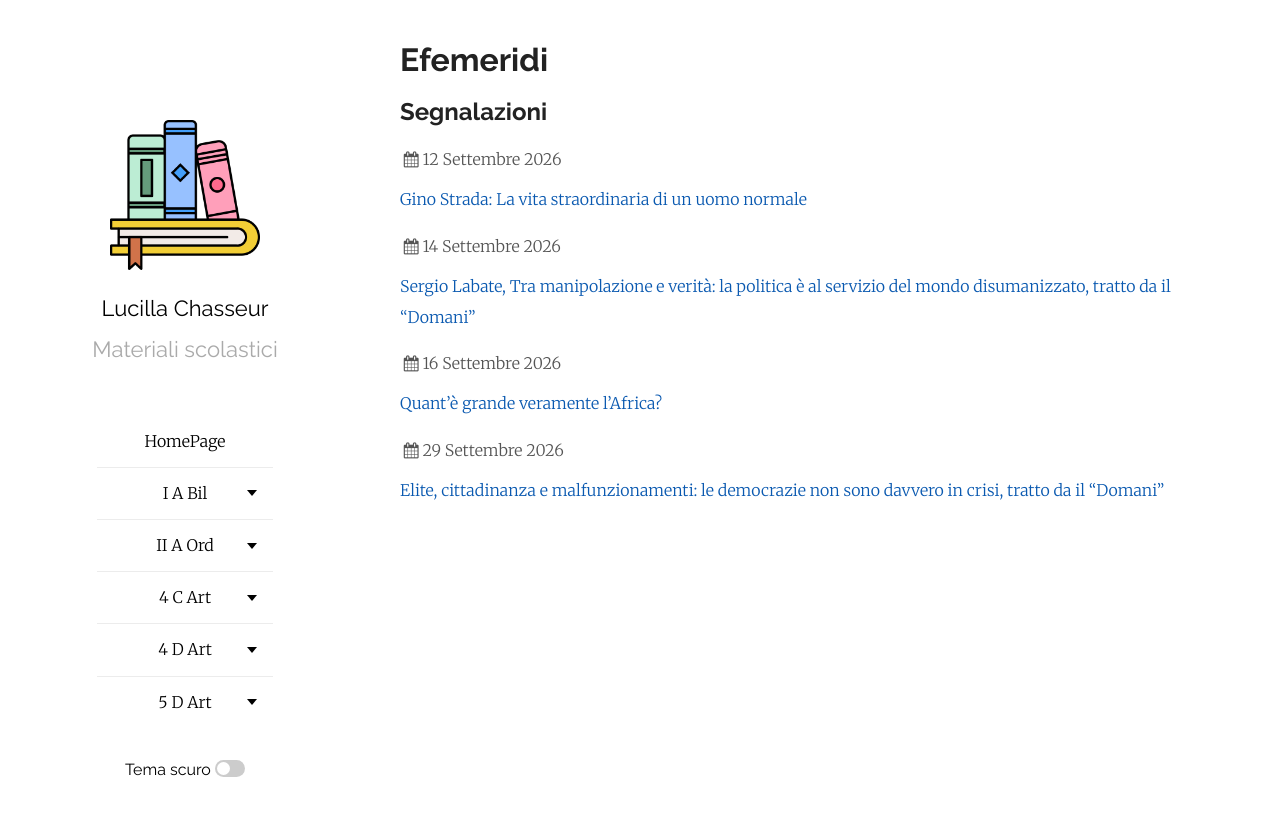
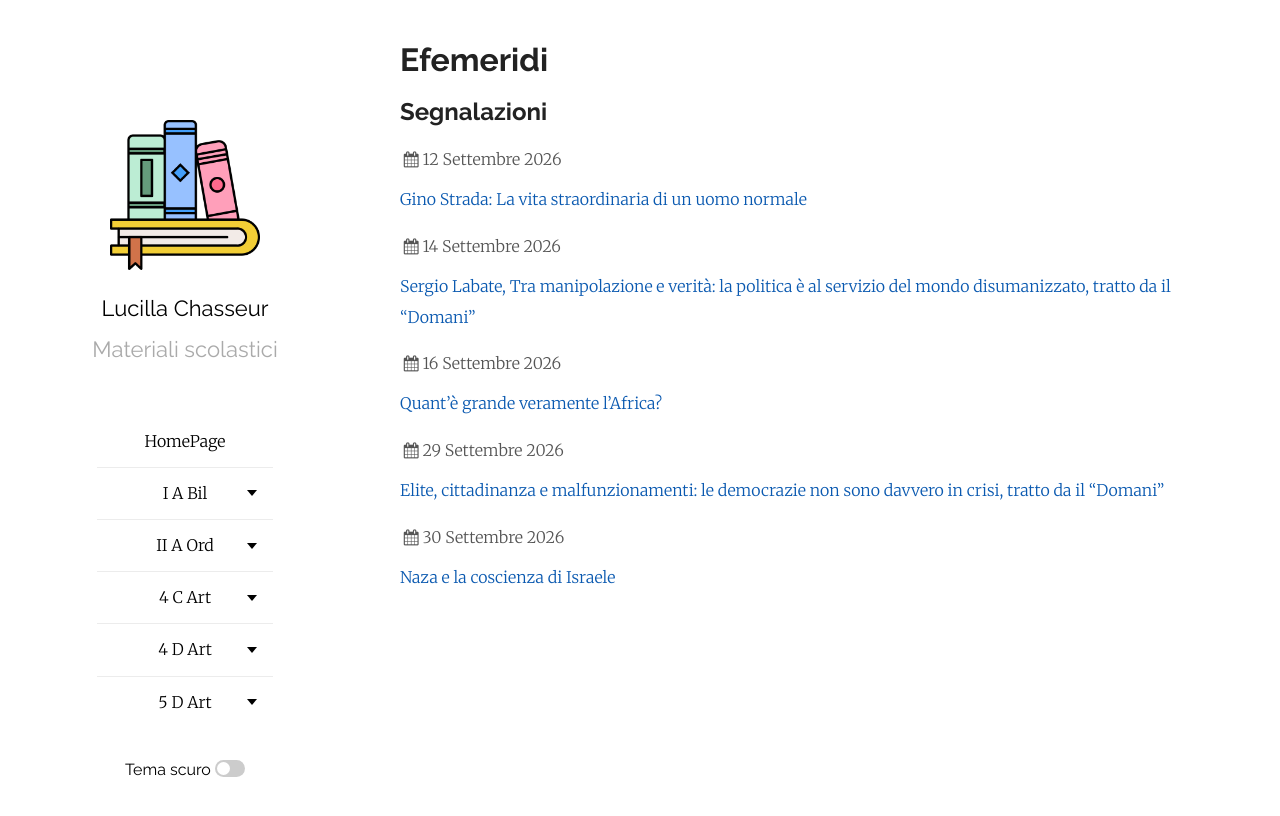
Before and after one commit to efemeridi/efemeridi.github.io, a Jekyll site: the page built from index.md, in a window 1280 px wide. Shown: the top 816 px of the page. Built offline with Jekyll 4.4.1, drawn with Linux system fonts in a browser that asks for light colours; our own code applies the rules of GitHub Pages for plain Markdown files.

Commit message:
Add new posts with publication dates to index.md

```diff
--- a/index.md
+++ b/index.md
@@ -21,3 +21,6 @@ layout: page
 <div class="post-date"><i class="icon-calendar"></i>29 Settembre 2026</div>
 
 [Elite, cittadinanza e malfunzionamenti: le democrazie non sono davvero in crisi, tratto da il "Domani"](/materiali/segnalazioni/03_democrazie_e_no.pdf/)
+
+<div class="post-date"><i class="icon-calendar"></i>30 Settembre 2026</div>
+[Naza e la coscienza di Israele](https://www.internazionale.it/podcast/ilmondo/la-sentenza-sull-omicidio-di-giulio-regeni-apre-nuovi-scenari-naza-e-la-coscienza-di-israele)
```
